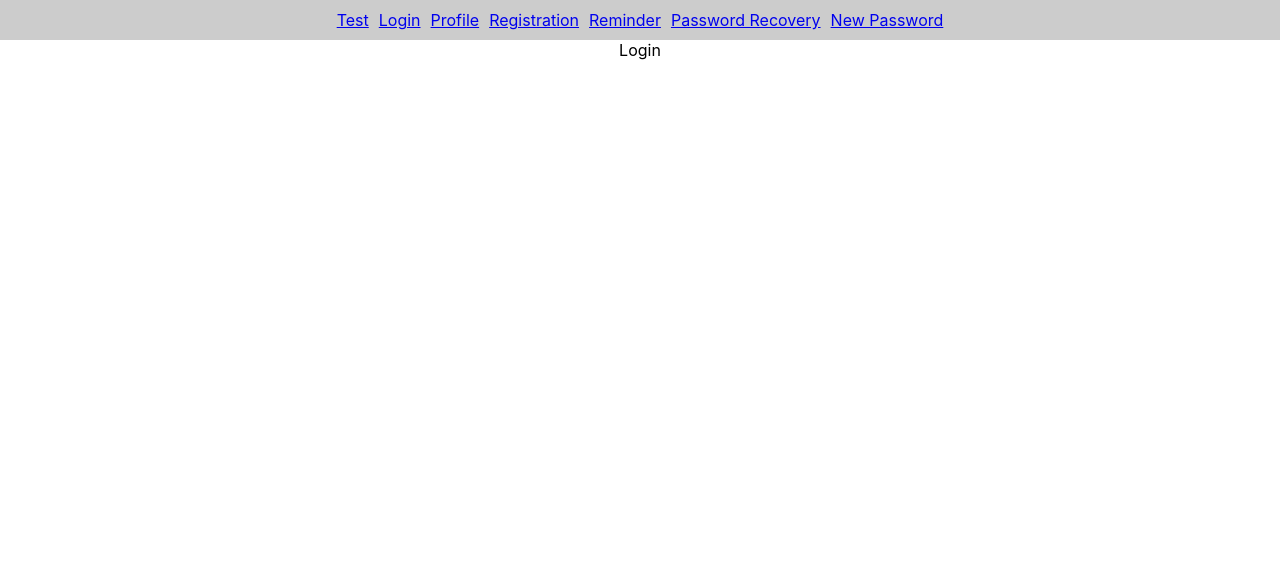
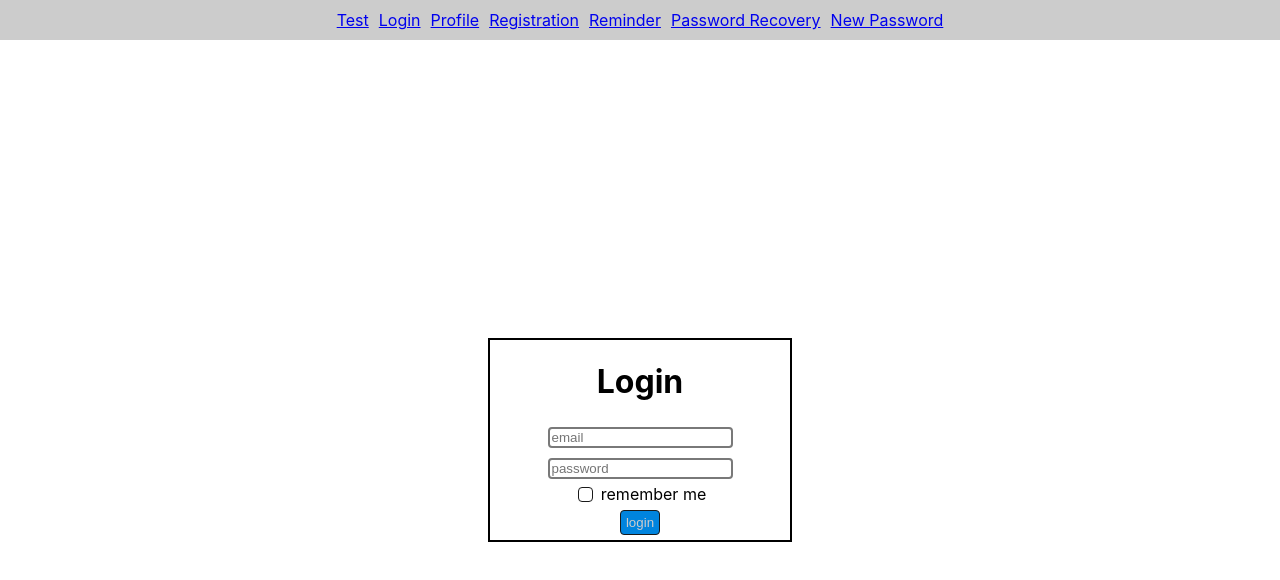
Before and after one commit to makenaJun/card, a React (Create React App) app: page /#/login in a window 1280 px wide. Shown: the top 580 px of the page. Built offline with nearby package versions, Linux system fonts and the light colour scheme; no server answers.

Commit message:
add markup and logic to component

```diff
--- a/src/features/Login/Login.tsx
+++ b/src/features/Login/Login.tsx
@@ -1,14 +1,82 @@
-import React from 'react';
-import {herokuAPI} from "../../api/Api";
+import React, {ChangeEvent, FormEvent, useState} from "react"
+import {herokuAPI, LoginParamsType} from "../../api/Api"
+import SuperInputText from "../../main/ui/common/SuperInputText/SuperInputText"
+import SuperButton from "../../main/ui/common/SuperButton/SuperButton"
+import SuperCheckbox from "../../main/ui/common/SuperCheckbox/SuperCheckbox"
+import s from "./Login.module.css"
+import {login, setError} from "../../main/bll/login-reducer"
+import {useDispatch, useSelector} from "react-redux"
+import {AppStateType} from "../../main/bll/store"
+import {Redirect} from "react-router-dom"
 
-export const Login = () => {
-    debugger
-    let ping =   herokuAPI.getPing()
-    console.log(ping)
+export const Login: React.FC = () => {
+    /*    let ping = herokuAPI.getPing()
+        console.log(ping)
+*/
+    const email = useSelector<AppStateType, string>(state => state.login.email)
+    const error = useSelector<AppStateType, string>(state => state.login.error ? state.login.error : "")
+    const [values, setValues] = useState<LoginParamsType>({email, rememberMe: false, password: ""})
+    const dispatch = useDispatch()
+
+    const emailChangeHandler = (e: ChangeEvent<HTMLInputElement>) => {
+        if (error) {
+            dispatch(setError(""))
+        }
+        setValues({...values, email: e.currentTarget.value})
+    }
+    const passwordChangeHandler = (e: ChangeEvent<HTMLInputElement>) => {
+        setValues({...values, password: e.currentTarget.value})
+    }
+    const checkboxChangeHandler = (e: ChangeEvent<HTMLInputElement>) => {
+        setValues({...values, rememberMe: e.currentTarget.checked})
+    }
+
+    const handleSubmit = (e: FormEvent<HTMLFormElement>) => {
+        dispatch(login(values))
+        e.preventDefault()
+        setValues({email: "", password: "", rememberMe: false})
+    }
+
+    if (email) {
+        return <Redirect to={"/profile"}/>
+    }
+
     return (
-
-        <div>
-            Login
-        </div>
-    );
-};
+        <form className={s.loginForm} onSubmit={handleSubmit}>
+            <div className={s.formContainer} style={{border: "2px solid", width: "300px"}}>
+                <h1 className={s.header}>Login</h1>
+                <SuperInputText
+                    className={s.emailInput}
+                    placeholder={"email"}
+                    type={"text"}
+                    value={values.email}
+                    onChange={emailChangeHandler}
+                />
+                <SuperInputText
+                    className={s.passwordInput}
+                    placeholder={"password"}
+                    type={"password"}
+                    value={values.password}
+                    onChange={passwordChangeHandler}
+                />
+                <SuperCheckbox
+                    className={s.checkbox}
+                    checked={values.rememberMe}
+                    onChange={checkboxChangeHandler}
+                >
+                    remember me
+                </SuperCheckbox>
+                <div className={s.error}
+                     style={{color: "red"}}
+                >
+                    {error && error}
+                </div>
+                <SuperButton
+                    className={s.loginButton}
+                >
+                    login
+                </SuperButton>
+            </div>
+        </form>
+    )
+}
```
